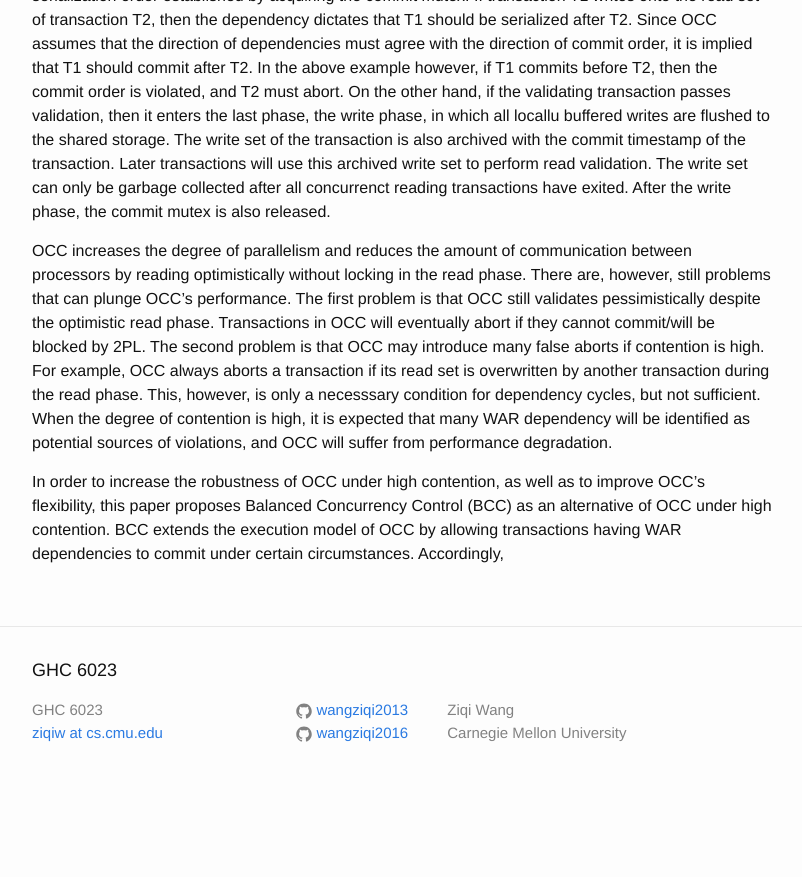
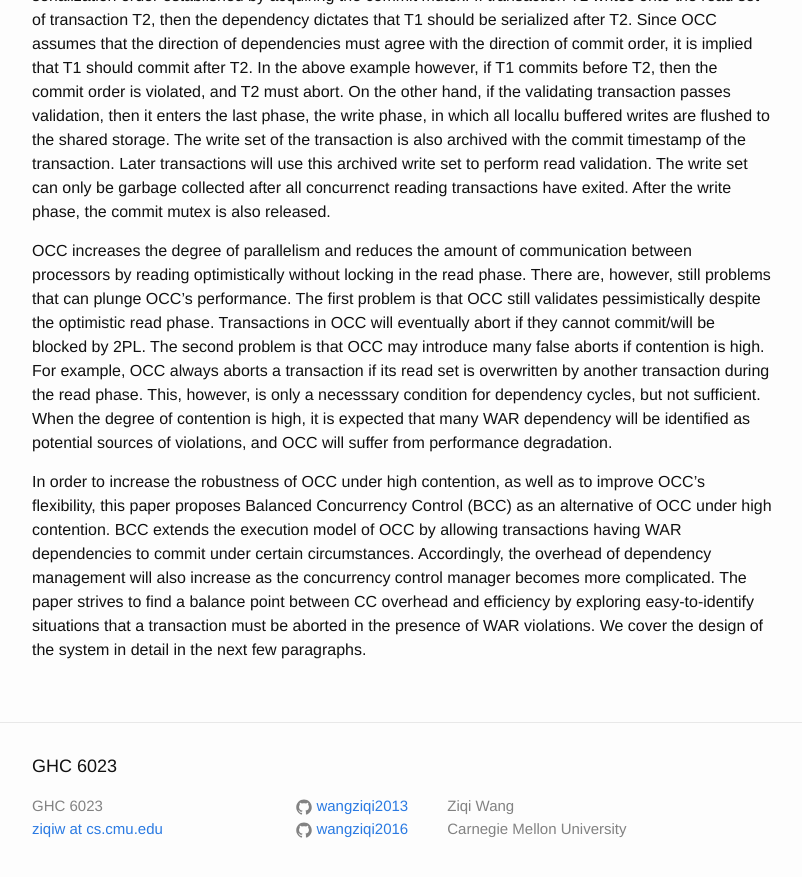
Before and after one commit to wangziqi2013/wangziqi2013.github.io, a Jekyll site: the page built from _posts/2018-06-25-bcc.markdown, in a window 1280 px wide and 900 px high, scrolled down 1078 px. Shown: the top 877 px of the window, without its empty margins (238-1040 px from the left). Built offline with Jekyll 4.4.1, drawn with Linux system fonts in a browser that asks for light colours; before the commit the page ends 1882 px from its top, so only the background shows below that.

Commit message:
Finish introducing BCC

```diff
--- a/_posts/2018-06-25-bcc.markdown
+++ b/_posts/2018-06-25-bcc.markdown
@@ -54,4 +54,8 @@ potential sources of violations, and OCC will suffer from performance degradatio
 
 In order to increase the robustness of OCC under high contention, as well as to improve OCC's flexibility, this paper
 proposes Balanced Concurrency Control (BCC) as an alternative of OCC under high contention. BCC extends the execution
-model of OCC by allowing transactions having WAR dependencies to commit under certain circumstances. Accordingly,
+model of OCC by allowing transactions having WAR dependencies to commit under certain circumstances. Accordingly, the
+overhead of dependency management will also increase as the concurrency control manager becomes more complicated. The
+paper strives to find a balance point between CC overhead and efficiency by exploring easy-to-identify situations that
+a transaction must be aborted in the presence of WAR violations. We cover the design of the system in detail in the
+next few paragraphs.
```
